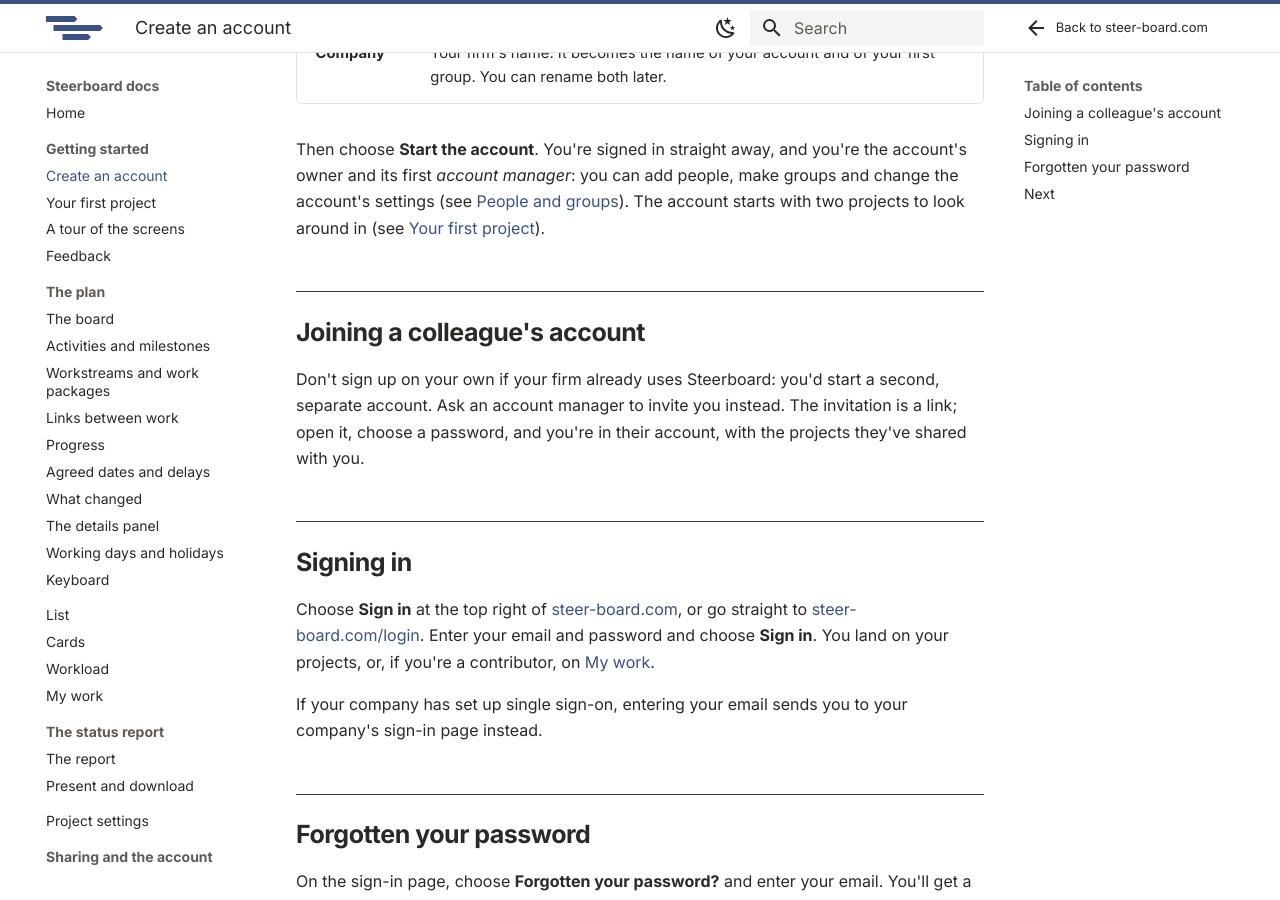
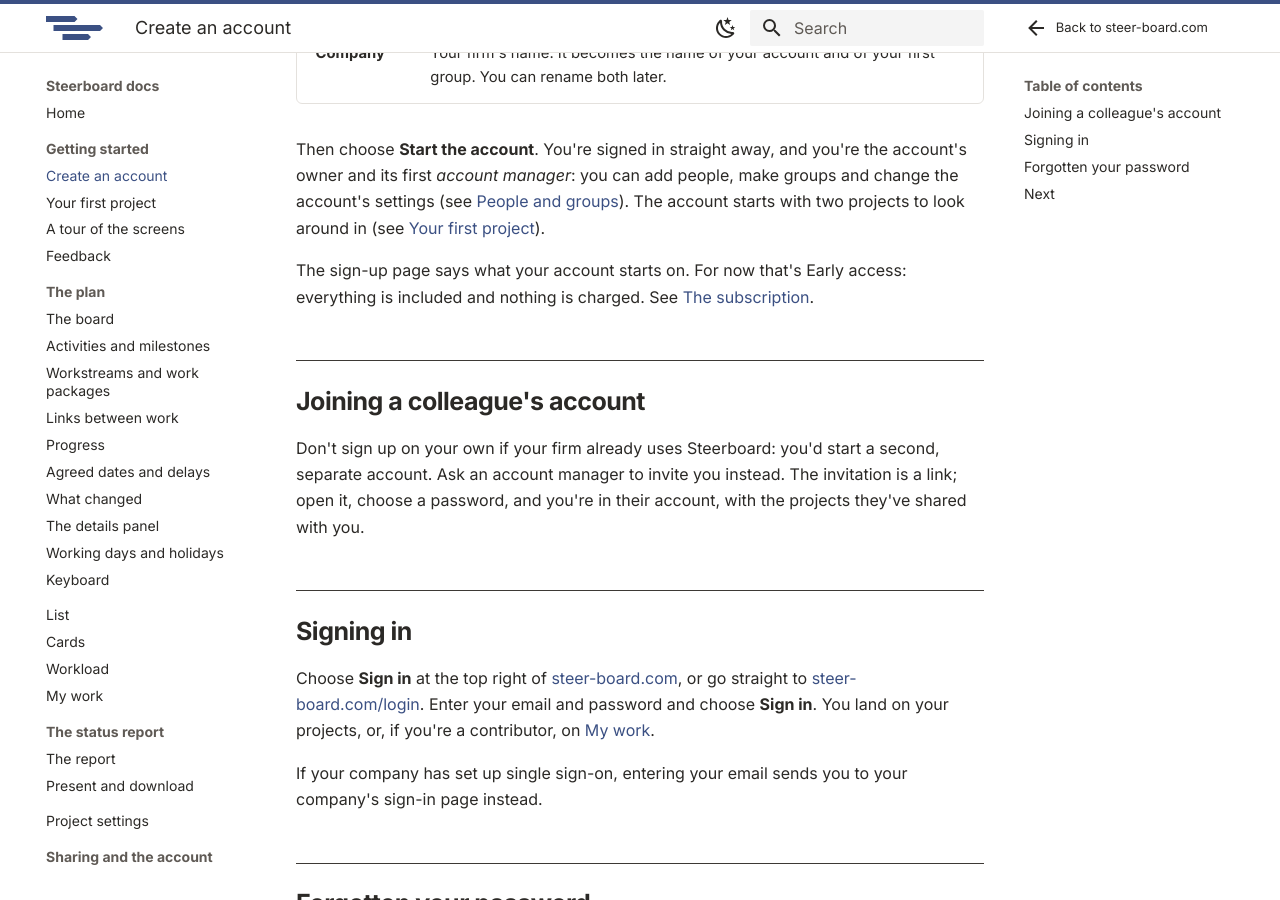
Before and after one commit to mistahcase/steerboard-docs, an MkDocs documentation site: the page built from pages/getting-started/account.md, in a window 1280 px wide and 900 px high, scrolled down 949 px. Built offline with MkDocs 1.6.1 and Material for MkDocs 9.7.7, drawn with Linux system fonts in a browser that asks for light colours.

Commit message:
A new account starts on Early access, and the sign-up page says so
The user, 2026-11-14: "For now, let's have the early access plan available
when signing up."

Every account without a tier of its own already has Early access while tiers
aren't in force. The sign-up page now says what a new account starts on, above
its button, from the tier it gets that day (the server's info for someone not
yet signed in carries its name and line). Early access's line became the
sentence shown. SCENARIOS.md TR16; PROGRESS.md X46.

Co-Authored-By: Claude Fable 5.2 <noreply@anthropic.com>

```diff
--- a/pages/getting-started/account.md
+++ b/pages/getting-started/account.md
@@ -18,6 +18,10 @@ the account's owner and its first *account manager*: you can add people,
 make groups and change the account's settings (see
 [People and groups](../sharing/people.md)). The account starts with two projects to look
 around in (see [Your first project](first-project.md)).
+
+The sign-up page says what your account starts on. For now that's Early
+access: everything is included and nothing is charged. See
+[The subscription](../sharing/settings.md#the-subscription).
 
 ## Joining a colleague's account
 
```
Also changed, not shown: pages/whats-new.md (+2 -1 lines), pages/img/signup.png.
